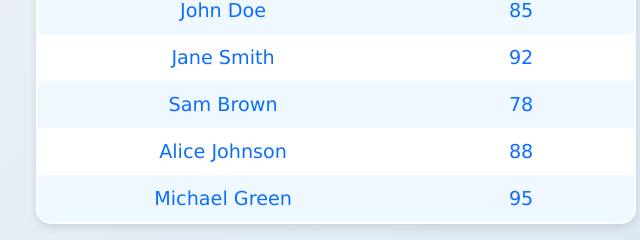
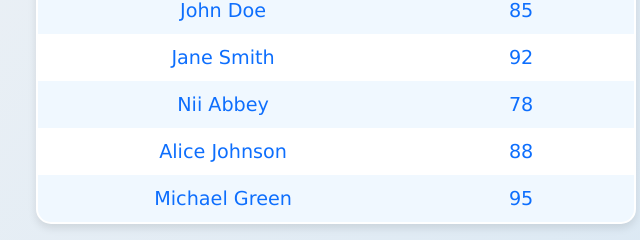
Before and after one commit to kwakudion/studentportal, a plain HTML site: page index.html in a window 1280 px wide. Shown: the part 416-656 px from the top of the page, 304-944 px from the left. Drawn offline with Linux system fonts and the light colour scheme.

Commit message:
Change of Name to Nii Abbey

```diff
--- a/index.html
+++ b/index.html
@@ -125,7 +125,7 @@
         <td>92</td>
       </tr>
       <tr>
-        <td>Sam Brown</td>
+        <td>Nii Abbey</td>
         <td>78</td>
       </tr>
       <tr>
```
